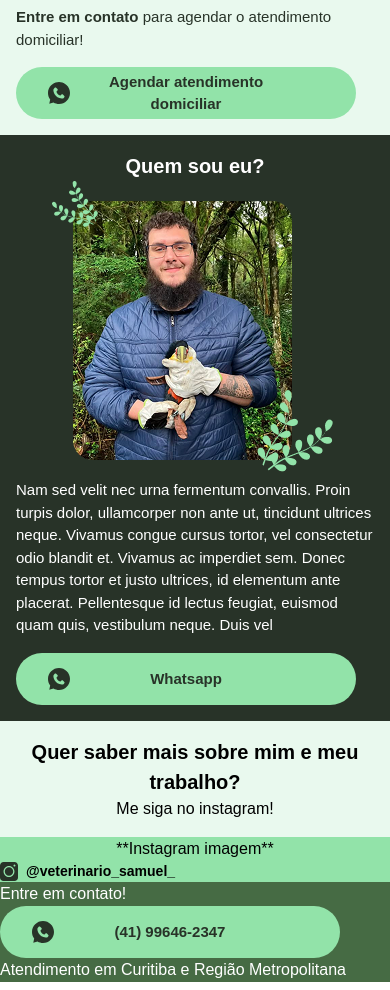
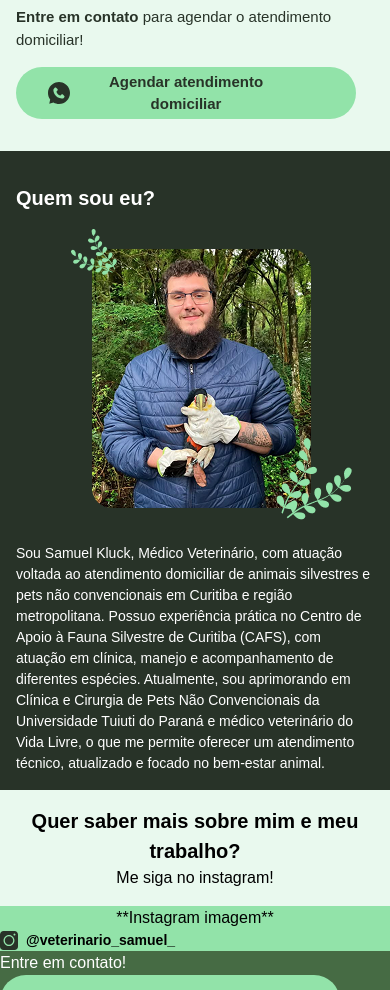
Before and after one commit to michelekluck/vet-site, a React (Vite) app: page / in a window 390 px wide. Shown: the part 3220-4210 px from the top of the page. Built offline with nearby package versions, Linux system fonts and the light colour scheme; a web font is replaced by a local one.

Commit message:
about section mobile

```diff
--- a/src/components/AboutSection.jsx
+++ b/src/components/AboutSection.jsx
@@ -3,16 +3,16 @@ import image from "../assets/about.png"
 
 function AboutSection() {
     return (
-        <section className="bg-d-green">
+        <section className="bg-d-green mt-4">
             <div className="text-white p-4">
-                <h2 className="font-bold text-center">Quem sou eu? </h2>
-                <img src={image} alt="Imagem Samuel Kluck" className="mx-auto"></img>
-                <p className="text-[15px] mb-4">Nam sed velit nec urna fermentum convallis. Proin turpis dolor, ullamcorper non ante ut, tincidunt ultrices neque. Vivamus congue cursus tortor, vel consectetur odio blandit et. Vivamus ac imperdiet sem. Donec tempus tortor et justo ultrices, id elementum ante placerat. Pellentesque id lectus feugiat, euismod quam quis, vestibulum neque. Duis vel</p>
-                <Button>
-                    <p>Whatsapp</p>
-                </Button>
+                <h2 className="font-bold mt-4 mb-4">Quem sou eu? </h2>
+                <img src={image} alt="Imagem Samuel Kluck" className="mx-auto mb-4 mr-4"></img>
+                <div className="text-[14px]">
+                    <p>Sou Samuel Kluck, Médico Veterinário, com atuação voltada ao atendimento domiciliar de animais silvestres e pets não convencionais em Curitiba e região metropolitana.
+                        Possuo experiência prática no Centro de Apoio à Fauna Silvestre de Curitiba (CAFS), com atuação em clínica, manejo e acompanhamento de diferentes espécies. Atualmente, sou aprimorando em Clínica e Cirurgia de Pets Não Convencionais da Universidade Tuiuti do Paraná e médico veterinário do Vida Livre, o que me permite oferecer um atendimento técnico, atualizado e focado no bem-estar animal.</p>
+                </div>
             </div>
-        </section>
+        </section >
     )
 }
 
```
